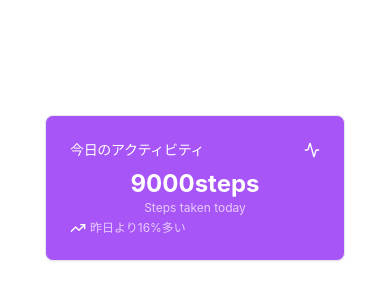
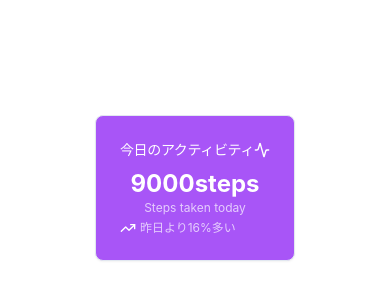
Before and after one commit to popomaro516/healthcare-app-frontend, a React (Vite) app in the folder app/: page / in a window 390 px wide. Shown: the part 234-534 px from the top of the page. Built offline with nearby package versions, Linux system fonts and the light colour scheme.

Commit message:
fix:レスポンシブ対応

```diff
--- a/app/src/pages/home.tsx
+++ b/app/src/pages/home.tsx
@@ -4,7 +4,7 @@ import { TrendingUp, Activity } from "lucide-react";
 
 const Home: React.FC = () => {
   return (
-    <Card className="w-[300px] bg-purple-500 text-white">
+    <Card className="w-full max-w-sm bg-purple-500 text-white sm:w-[300px]">
       <CardHeader className="flex flex-row items-center justify-between space-y-0 pb-2">
         <CardTitle className="text-sm font-medium">今日のアクティビティ</CardTitle>
         <Activity className="h-4 w-4 text-white" />
```
